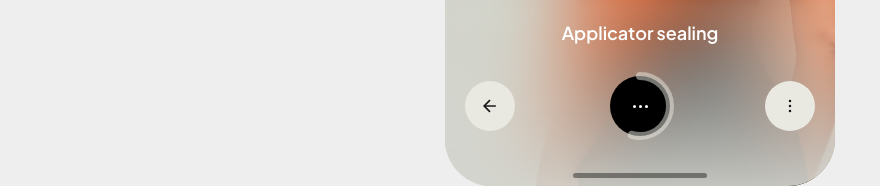
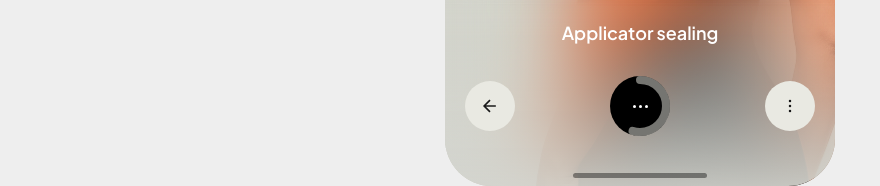
Before and after one commit to Matej398/bodysense, a React (Vite) app: page / in a window 1280 px wide. Both pictures are taken after a click on the button "Start". Shown: the part 636-822 px from the top of the page, without its empty margins (0-880 px from the left). Built offline with nearby package versions, Linux system fonts and the light colour scheme.

Commit message:
Fix progress ring to fit within button bounds

```diff
--- a/src/App.jsx
+++ b/src/App.jsx
@@ -1001,8 +1001,8 @@ function App() {
             {step === 'sealing' && (
               <motion.svg
                 className="sealing-progress-ring"
-                width="72"
-                height="72"
+                width="60"
+                height="60"
                 style={{
                   position: 'absolute',
                   top: '50%',
@@ -1017,16 +1017,16 @@ function App() {
                 transition={{ duration: 0.3 }}
               >
                 <circle
-                  cx="36"
-                  cy="36"
-                  r="30"
+                  cx="30"
+                  cy="30"
+                  r="26"
                   fill="none"
                   stroke="rgba(233, 233, 226, 0.5)"
                   strokeWidth="8"
-                  strokeDasharray={`${2 * Math.PI * 30}`}
-                  strokeDashoffset={`${2 * Math.PI * 30 * (1 - sealingProgress / 100)}`}
+                  strokeDasharray={`${2 * Math.PI * 26}`}
+                  strokeDashoffset={`${2 * Math.PI * 26 * (1 - sealingProgress / 100)}`}
                   strokeLinecap="round"
-                  transform="rotate(-90 36 36)"
+                  transform="rotate(-90 30 30)"
                   style={{
                     transition: 'stroke-dashoffset 0.1s linear'
                   }}
```
